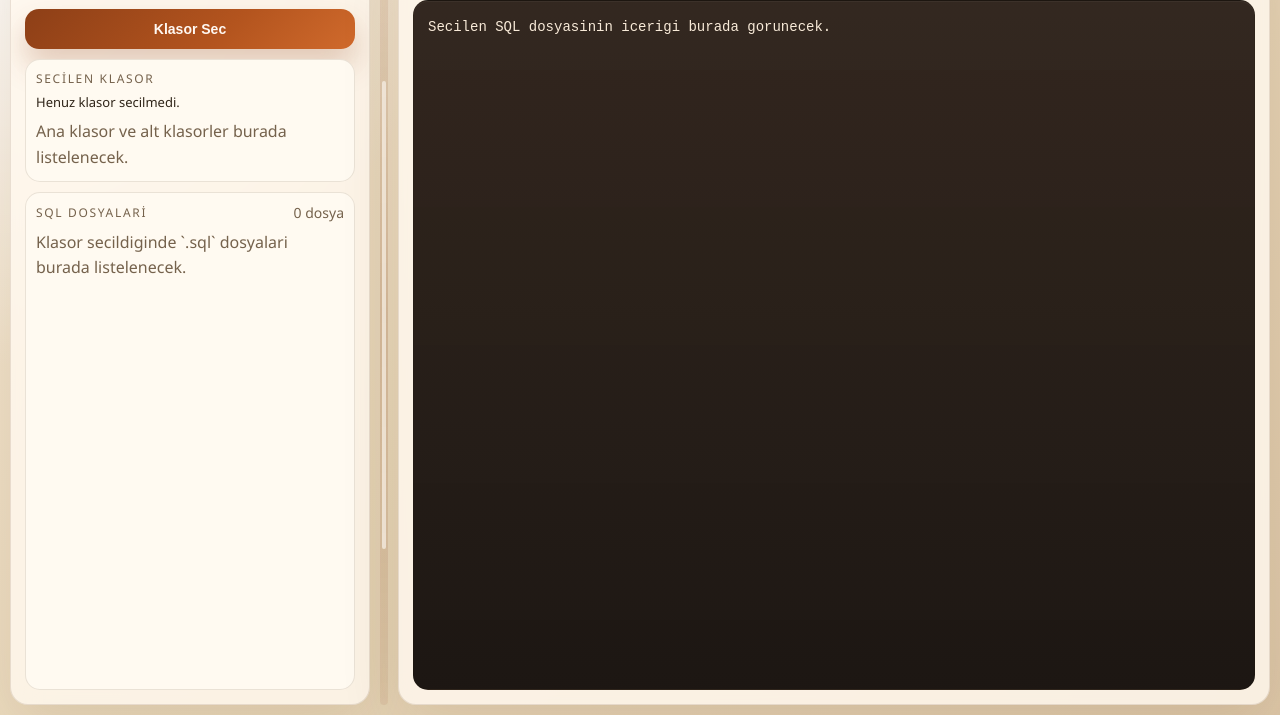
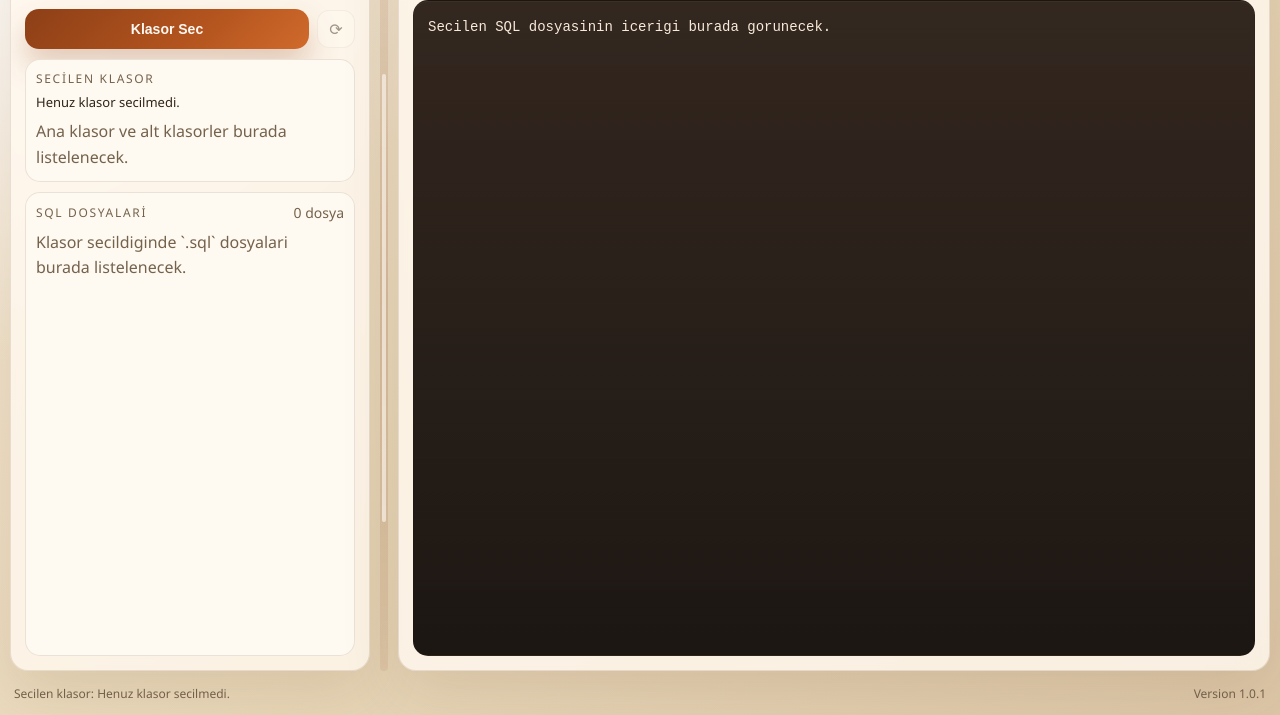
Before and after one commit to xbios/SqlViewer, an Electron app: page index.html in a window 1280 px wide. Shown: the part 85-800 px from the top of the page. Drawn offline with Linux system fonts and the light colour scheme.

Commit message:
yenile vs.

```diff
--- a/index.html
+++ b/index.html
@@ -16,9 +16,21 @@
             Bir klasor sec, icindeki SQL dosyalarini listeleyelim ve tek tikla
             icerigini gorelim.
           </p> -->
-          <button id="pick-folder-button" class="primary-button" type="button">
-            Klasor Sec
-          </button>
+          <div class="sidebar-actions">
+            <button id="pick-folder-button" class="primary-button" type="button">
+              Klasor Sec
+            </button>
+            <button
+              id="refresh-folder-button"
+              class="sidebar-tool-button"
+              type="button"
+              title="Secili klasoru yenile"
+              aria-label="Secili klasoru yenile"
+              disabled
+            >
+              <span aria-hidden="true">&#10227;</span>
+            </button>
+          </div>
         </div>
 
         <div class="folder-panel">
@@ -115,6 +127,14 @@
       </main>
     </div>
 
+    <footer class="status-bar">
+      <div id="status-selected-folder" class="status-cell">
+        Secilen klasor: Henuz klasor secilmedi.
+      </div>
+      <div class="status-cell status-cell-center"></div>
+      <div class="status-cell status-cell-right">Version 1.0.1</div>
+    </footer>
+
     <script src="renderer.js"></script>
   </body>
 </html>
--- a/package.json
+++ b/package.json
@@ -1,6 +1,6 @@
 {
   "name": "sql-viewer-desktop",
-  "version": "1.0.0",
+  "version": "1.0.1",
   "description": "Desktop app for browsing SQL files in a selected folder.",
   "main": "main.js",
   "scripts": {
--- a/preload.js
+++ b/preload.js
@@ -2,6 +2,7 @@ const { contextBridge, ipcRenderer } = require("electron");
 
 contextBridge.exposeInMainWorld("sqlViewer", {
   pickFolder: () => ipcRenderer.invoke("pick-folder"),
+  listFolders: (rootPath) => ipcRenderer.invoke("list-folders", rootPath),
   listFolderFiles: (folderPath) => ipcRenderer.invoke("list-folder-files", folderPath),
   readSqlFile: (filePath) => ipcRenderer.invoke("read-sql-file", filePath),
   saveSqlFile: (filePath, content) => ipcRenderer.invoke("save-sql-file", filePath, content),
--- a/renderer.js
+++ b/renderer.js
@@ -1,8 +1,10 @@
 const pickFolderButton = document.getElementById("pick-folder-button");
+const refreshFolderButton = document.getElementById("refresh-folder-button");
 const appShellElement = document.querySelector(".app-shell");
 const panelResizerElement = document.getElementById("panel-resizer");
 const folderPathElement = document.getElementById("folder-path");
 const folderListElement = document.getElementById("folder-list");
+const statusSelectedFolderElement = document.getElementById("status-selected-folder");
 const fileCountElement = document.getElementById("file-count");
 const fileListElement = document.getElementById("file-list");
 const activeFileNameElement = document.getElementById("active-file-name");
@@ -71,6 +73,7 @@ const sqlKeywords = new Set([
 
 let selectedFilePath = null;
 let selectedFolderPath = null;
+let selectedRootPath = null;
 let isResizingPanels = false;
 let originalSqlContent = "";
 let isCollapsedView = false;
@@ -169,9 +172,15 @@ function setToolButtonState(button, isActive) {
   button.classList.toggle("active", isActive);
 }
 
+function updateStatusBar() {
+  const statusText = selectedFolderPath || "Henuz klasor secilmedi.";
+  statusSelectedFolderElement.textContent = `Secilen klasor: ${statusText}`;
+}
+
 function updateToolButtons() {
   const hasFile = Boolean(selectedFilePath);
   const canSaveFormatted = hasFile && isCollapsedView && Boolean(lastCollapsedSqlContent);
+  refreshFolderButton.disabled = !selectedRootPath;
   toggleCollapseButton.disabled = !hasFile;
   saveFormattedButton.disabled = !canSaveFormatted;
   openNotepadButton.disabled = !hasFile;
@@ -194,6 +203,7 @@ function setEmptyFileState(message) {
   lastCollapsedSqlContent = "";
   activeFileNameElement.textContent = "Bir dosya sec";
   renderCodeContent(message);
+  updateStatusBar();
   updateToolButtons();
 }
 
@@ -311,6 +321,7 @@ async function loadFolderFiles(folderPath) {
   selectedFolderPath = folderPath;
   selectedFilePath = null;
   folderPathElement.textContent = folderPath;
+  updateStatusBar();
   fileCountElement.textContent = "Yukleniyor...";
   renderFileList([]);
   setEmptyFileState("Listeden bir SQL dosyasina tiklayarak icerigini goruntule.");
@@ -329,6 +340,22 @@ async function refreshCurrentFolderFileList() {
   const result = await window.sqlViewer.listFolderFiles(selectedFolderPath);
   fileCountElement.textContent = `${result.files.length} dosya`;
   renderFileList(result.files);
+}
+
+async function refreshSelectedFolderContext() {
+  if (!selectedRootPath || !selectedFolderPath) {
+    return;
+  }
+
+  folderPathElement.textContent = selectedFolderPath;
+  updateStatusBar();
+  fileCountElement.textContent = "Yukleniyor...";
+  fileListElement.classList.remove("empty");
+  fileListElement.textContent = "Dosyalar yenileniyor...";
+
+  const folderResult = await window.sqlViewer.listFolders(selectedRootPath);
+  renderFolderList(folderResult.folders);
+  await loadFolderFiles(selectedFolderPath);
 }
 
 function renderFolderList(folders) {
@@ -435,8 +462,10 @@ pickFolderButton.addEventListener("click", async () => {
       return;
     }
 
+    selectedRootPath = result.rootPath;
     selectedFolderPath = result.selectedFolderPath;
     folderPathElement.textContent = result.selectedFolderPath;
+    updateStatusBar();
     renderFolderList(result.folders);
     fileCountElement.textContent = `${result.files.length} dosya`;
     renderFileList(result.files);
@@ -451,6 +480,22 @@ pickFolderButton.addEventListener("click", async () => {
     fileListElement.textContent =
       "Klasor secilirken bir hata olustu: " + error.message;
     setEmptyFileState("Bir hata olustu.");
+  }
+});
+
+refreshFolderButton.addEventListener("click", async () => {
+  if (!selectedRootPath || !selectedFolderPath) {
+    return;
+  }
+
+  try {
+    await refreshSelectedFolderContext();
+  } catch (error) {
+    fileCountElement.textContent = "0 dosya";
+    renderFileList([]);
+    setEmptyFileState("Bir hata olustu.");
+    folderPathElement.textContent =
+      "Klasor yenilenirken bir hata olustu: " + error.message;
   }
 });
 
@@ -544,3 +589,4 @@ window.addEventListener("resize", () => {
 });
 
 updateToolButtons();
+updateStatusBar();
--- a/styles.css
+++ b/styles.css
@@ -18,6 +18,8 @@
 body {
   margin: 0;
   height: 100vh;
+  display: grid;
+  grid-template-rows: minmax(0, 1fr) auto;
   font-family: "Segoe UI", Tahoma, Geneva, Verdana, sans-serif;
   color: var(--text);
   background:
@@ -29,7 +31,7 @@ body {
 .app-shell {
   display: grid;
   grid-template-columns: minmax(250px, var(--sidebar-width)) 8px minmax(0, 1fr);
-  height: 100vh;
+  min-height: 0;
   gap: 10px;
   padding: 10px;
 }
@@ -88,9 +90,16 @@ h2 {
   font-size: 14px;
 }
 
+.sidebar-actions {
+  margin-top: 12px;
+  display: flex;
+  align-items: center;
+  gap: 8px;
+}
+
 .primary-button {
-  margin-top: 12px;
-  width: 100%;
+  margin-top: 0;
+  flex: 1;
   border: 0;
   border-radius: 14px;
   padding: 12px 14px;
@@ -105,6 +114,33 @@ h2 {
 
 .primary-button:hover {
   transform: translateY(-1px);
+}
+
+.sidebar-tool-button {
+  width: 38px;
+  height: 38px;
+  display: inline-flex;
+  align-items: center;
+  justify-content: center;
+  border: 1px solid rgba(108, 82, 54, 0.14);
+  background: rgba(255, 250, 241, 0.88);
+  color: var(--text);
+  border-radius: 12px;
+  padding: 0;
+  font-size: 16px;
+  cursor: pointer;
+  transition: background 120ms ease, border-color 120ms ease, transform 120ms ease;
+}
+
+.sidebar-tool-button:hover:not(:disabled) {
+  background: rgba(246, 212, 184, 0.58);
+  border-color: rgba(179, 84, 30, 0.22);
+  transform: translateY(-1px);
+}
+
+.sidebar-tool-button:disabled {
+  opacity: 0.45;
+  cursor: not-allowed;
 }
 
 .folder-panel,
@@ -354,6 +390,32 @@ body.is-resizing {
   background: rgba(255, 184, 108, 0.75);
 }
 
+.status-bar {
+  display: grid;
+  grid-template-columns: 1fr 1fr 1fr;
+  align-items: center;
+  gap: 12px;
+  min-height: 34px;
+  padding: 0 14px 10px;
+  color: var(--muted);
+  font-size: 12px;
+}
+
+.status-cell {
+  min-width: 0;
+  white-space: nowrap;
+  overflow: hidden;
+  text-overflow: ellipsis;
+}
+
+.status-cell-center {
+  text-align: center;
+}
+
+.status-cell-right {
+  text-align: right;
+}
+
 .sql-keyword {
   color: #ffb86c;
   font-weight: 700;
```
Also changed, not shown: main.js (+12 -0 lines).
